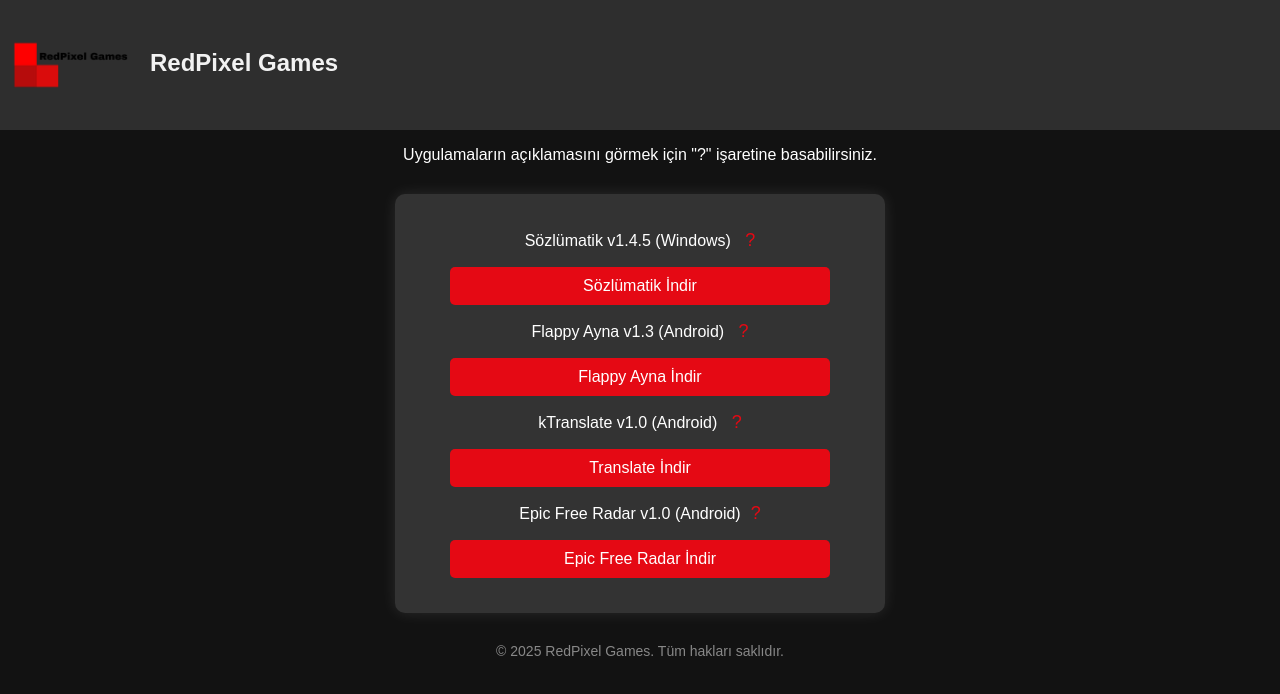
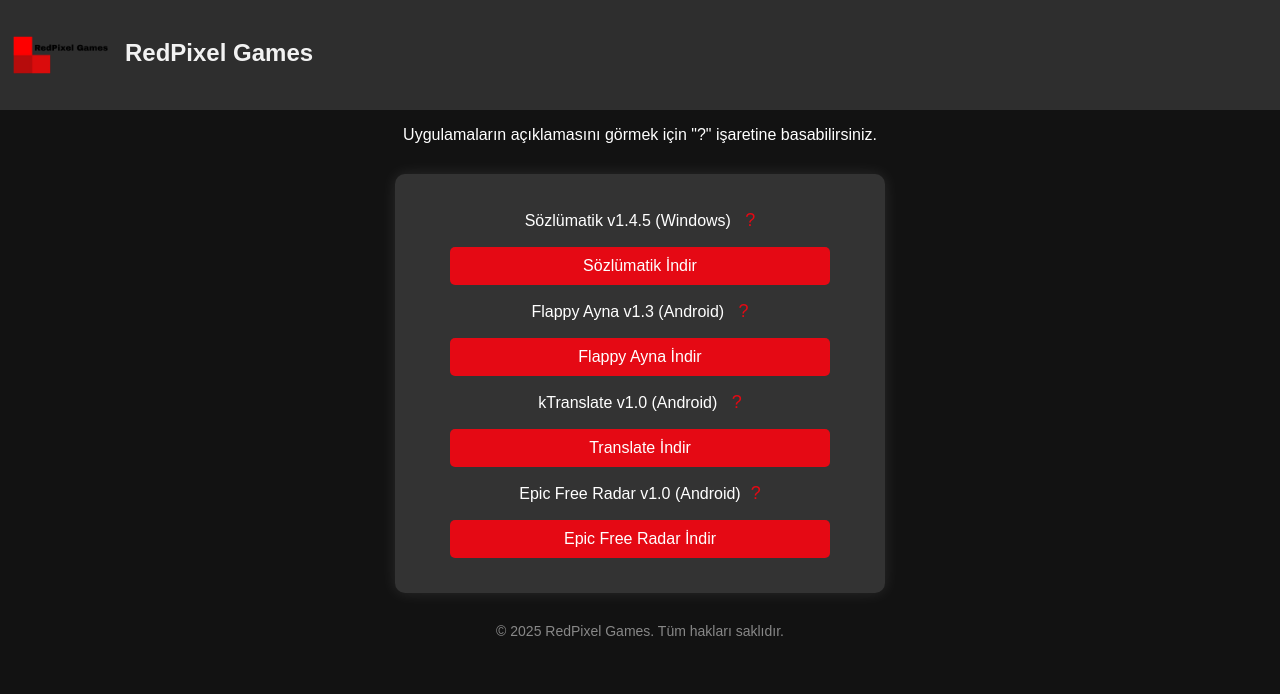
Before and after one commit to Teralmason/mcgamesweb, a plain HTML site: page index.html in a window 1280 px wide. Drawn offline with Linux system fonts and the light colour scheme.

Commit message:
Update index.html

```diff
--- a/index.html
+++ b/index.html
@@ -23,10 +23,9 @@
             justify-content: flex-start;
         }
 
-
         .logo-header {
-            width: 120px; /* Logo boyutu */
-            margin-right: 20px; /* Logo ile başlık arasındaki boşluk */
+            width: 100px; /* Logo boyutunu küçülttüm */
+            margin-right: 15px; /* Logo ile başlık arasındaki boşluğu biraz daha küçülttüm */
         }
 
         .container {
@@ -115,7 +114,7 @@
             }
 
             .logo {
-                width: 120px;
+                width: 100px;
             }
 
             .btn {
```
Lines whose indentation alone changed are shown as unchanged.
